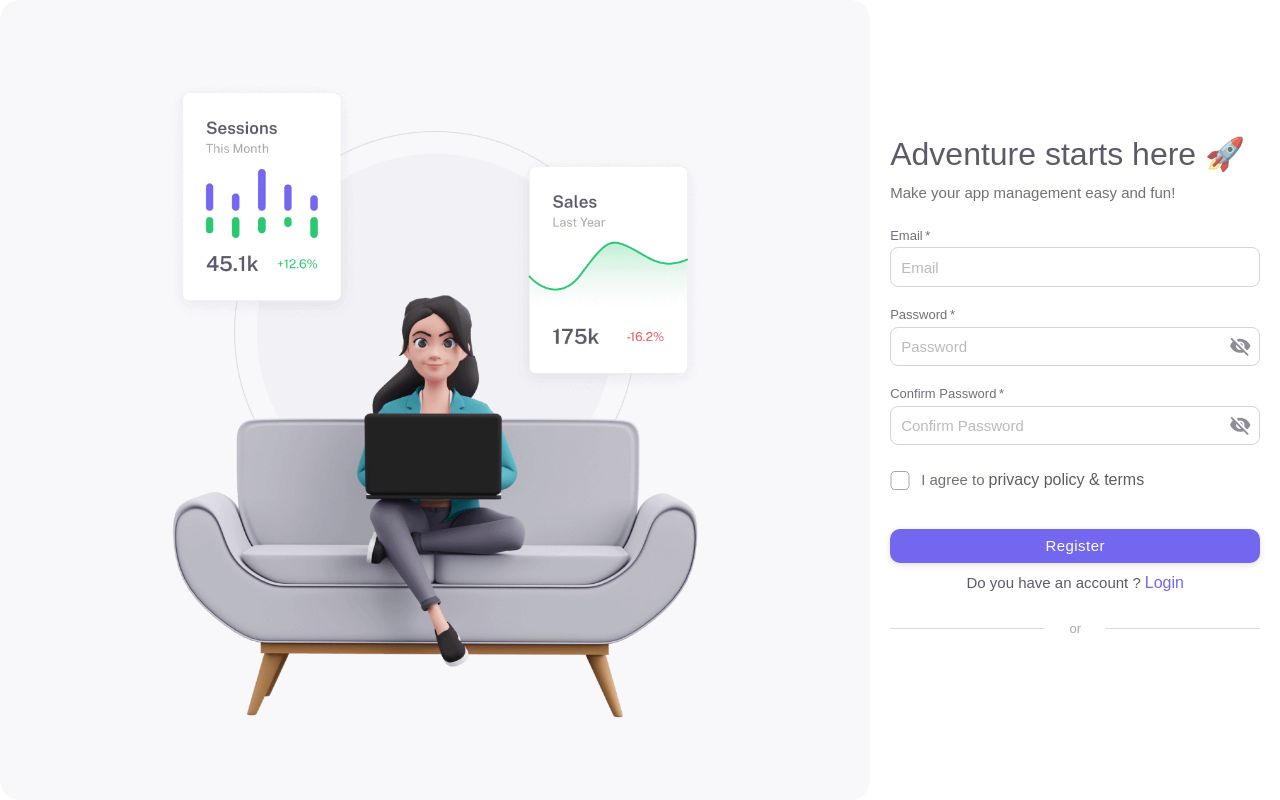
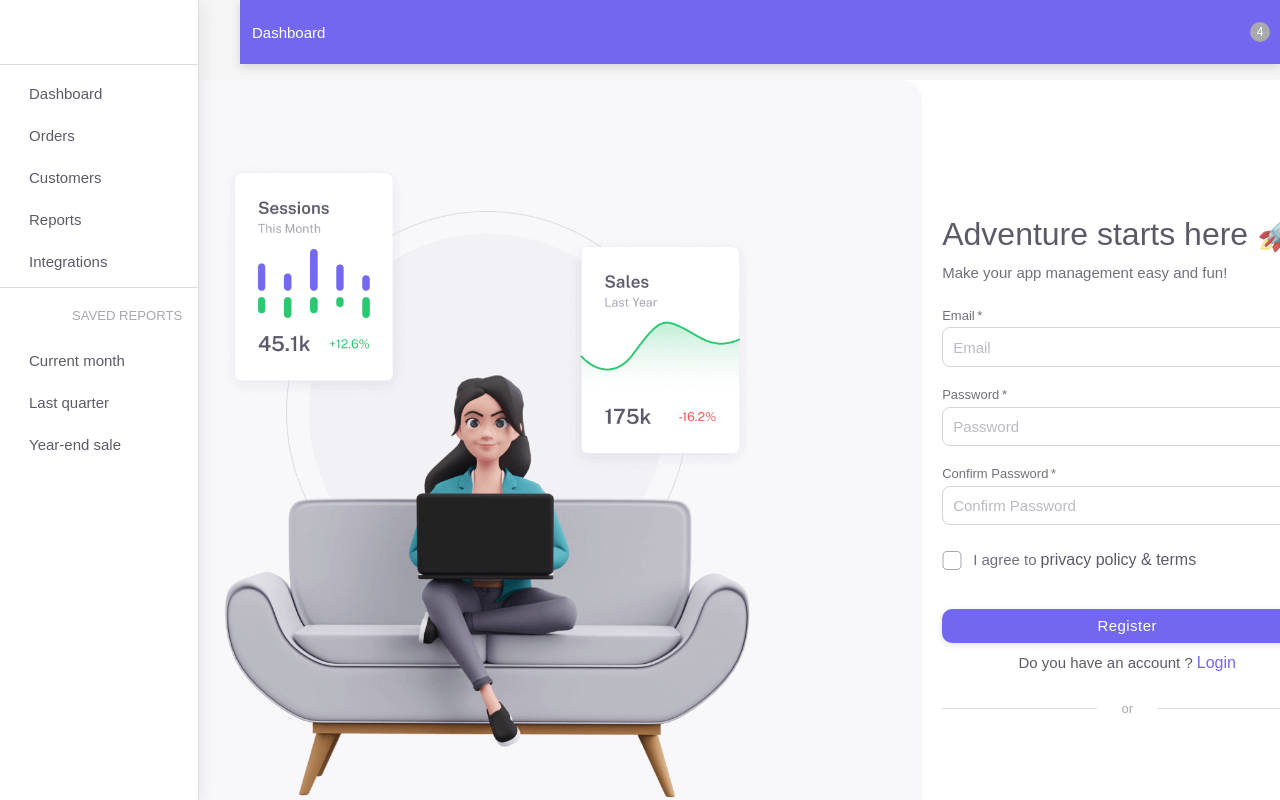
Before and after one commit to ngntu10/OptiMart-Client, a Next.js app: page /register in a window 1280 px wide. Built offline with nearby package versions, Linux system fonts and the light colour scheme; some icons are missing.

Commit message:
feat: update vertical layout & horizontal layout

```diff
--- a/src/components/text-field/index.tsx
+++ b/src/components/text-field/index.tsx
@@ -61,6 +61,9 @@ const TextFieldStyle = styled(TextField)<TextFieldProps>(({ theme }) => {
       '&.Mui-disabled': {
         backgroundColor: `${theme.palette.action.selected} !important`
       },
+      '&. MuiInputBase-inputAdornedEnd': {
+        borderRadius: 8
+      },
       '& .MuiInputAdornment-root': {
         marginTop: '0 !important'
       },
--- a/src/contexts/AuthContext.tsx
+++ b/src/contexts/AuthContext.tsx
@@ -81,13 +81,13 @@ const AuthProvider = ({ children }: Props) => {
           ? window.localStorage.setItem(authConfig.storageTokenKeyName, response.data.accessToken)
           : null
         const returnUrl = router.query.returnUrl
-        console.log( { response })
+        console.log(response)
         // setUser({ ...response.data.userData })
         params.rememberMe ? window.localStorage.setItem('userData', JSON.stringify(response.data.userData)) : null
 
-        const redirectURL = returnUrl != '/' ? returnUrl : '/'
-        console.log(1);
-        console.log(redirectURL);
+        const redirectURL = returnUrl && returnUrl != '/' ? returnUrl : '/'
+        console.log(1)
+        console.log(redirectURL)
         router.replace(redirectURL as string)
       })
 
--- a/src/pages/_app.tsx
+++ b/src/pages/_app.tsx
@@ -36,6 +36,7 @@ import AclGuard from 'src/components/auth/AclGuard'
 import ReactHotToast from 'src/components/react-hot-toast'
 import { useSettings } from 'src/hooks/useSettings'
 import ThemeComponent from 'src/theme/ThemeComponent'
+import UserLayout from 'src/views/layouts/UserLayout'
 
 type ExtendedAppProps = AppProps & {
   Component: NextPage
@@ -77,7 +78,7 @@ export default function App(props: ExtendedAppProps) {
   const { settings } = useSettings()
 
   // Variables
-  const getLayout = Component.getLayout ?? (page => <>{page}</>)
+  const getLayout = Component.getLayout ?? (page => <UserLayout>{page}</UserLayout>)
 
   const setConfig = Component.setConfig ?? undefined
 
--- a/src/pages/login.tsx
+++ b/src/pages/login.tsx
@@ -3,7 +3,7 @@
 import Head from 'next/head'
 import { NextPage } from 'next'
 import CustomTextField from 'src/components/text-field'
-import LoginPage from 'src/views/pages/login/login'
+import LoginPage from 'src/views/pages/login/index'
 
 type Tprops = {}
 
--- a/src/theme/ThemeOptions.ts
+++ b/src/theme/ThemeOptions.ts
@@ -3,7 +3,7 @@ import { deepmerge } from '@mui/utils'
 import { PaletteMode, ThemeOptions } from '@mui/material'
 
 // ** User Theme Options
-import UserThemeOptions from 'src/layouts/UserThemeOptions'
+import UserThemeOptions from 'src/views/layouts/UserThemeOptions'
 
 // ** Type Import
 
--- /dev/null
+++ b/src/views/layouts/HorizontalLayout.tsx
@@ -0,0 +1,80 @@
+/* eslint-disable @typescript-eslint/no-unused-vars */
+// ** React
+import * as React from 'react'
+
+// ** Next
+import { NextPage } from 'next'
+
+// ** Mui
+import { styled } from '@mui/material/styles'
+import CssBaseline from '@mui/material/CssBaseline'
+import Box from '@mui/material/Box'
+import MuiAppBar, { AppBarProps as MuiAppBarProps } from '@mui/material/AppBar'
+import Toolbar from '@mui/material/Toolbar'
+import Typography from '@mui/material/Typography'
+import IconButton from '@mui/material/IconButton'
+import Badge from '@mui/material/Badge'
+
+const drawerWidth: number = 240
+
+interface AppBarProps extends MuiAppBarProps {
+  open?: boolean
+}
+
+type TProps = {
+    open: boolean,
+    toggleDrawer: () => void
+}
+
+const AppBar = styled(MuiAppBar, {
+  shouldForwardProp: prop => prop !== 'open'
+})<AppBarProps>(({ theme, open }) => ({
+  zIndex: theme.zIndex.drawer + 1,
+  transition: theme.transitions.create(['width', 'margin'], {
+    easing: theme.transitions.easing.sharp,
+    duration: theme.transitions.duration.leavingScreen
+  }),
+  ...(open && {
+    marginLeft: drawerWidth,
+    width: `calc(100% - ${drawerWidth}px)`,
+    transition: theme.transitions.create(['width', 'margin'], {
+      easing: theme.transitions.easing.sharp,
+      duration: theme.transitions.duration.enteringScreen
+    })
+  })
+}))
+
+const HorizontalLayout:NextPage<TProps> = ({open, toggleDrawer}) => {
+
+
+  return (
+        <AppBar position='absolute' open={open}>
+          <Toolbar
+            sx={{
+              pr: '24px' // keep right padding when drawer closed
+            }}
+          >
+            <IconButton
+              edge='start'
+              color='inherit'
+              aria-label='open drawer'
+              onClick={toggleDrawer}
+              sx={{
+                marginRight: '36px',
+                ...(open && { display: 'none' })
+              }}
+            >
+            </IconButton>
+            <Typography component='h1' variant='h6' color='inherit' noWrap sx={{ flexGrow: 1 }}>
+              Dashboard
+            </Typography>
+            <IconButton color='inherit'>
+              <Badge badgeContent={4} color='secondary'>
+              </Badge>
+            </IconButton>
+          </Toolbar>
+        </AppBar>
+  )
+}
+
+export default HorizontalLayout
--- /dev/null
+++ b/src/views/layouts/UserLayout.tsx
@@ -0,0 +1,88 @@
+/* eslint-disable @typescript-eslint/no-unused-vars */
+// ** React
+import * as React from 'react'
+
+// ** Next
+import { NextPage } from 'next'
+
+// ** Mui
+import { styled } from '@mui/material/styles'
+import CssBaseline from '@mui/material/CssBaseline'
+import MuiDrawer from '@mui/material/Drawer'
+import Box from '@mui/material/Box'
+import MuiAppBar, { AppBarProps as MuiAppBarProps } from '@mui/material/AppBar'
+import Toolbar from '@mui/material/Toolbar'
+import Container from '@mui/material/Container'
+
+// ** Layouts
+import { mainListItems, secondaryListItems } from './listitem'
+import HorizontalLayout from './HorizontalLayout'
+import VerticalLayout from './VerticalLayout'
+
+const drawerWidth: number = 240
+
+interface AppBarProps extends MuiAppBarProps {
+  open?: boolean
+}
+
+type TProps = {
+  children: React.ReactNode
+}
+
+const Drawer = styled(MuiDrawer, { shouldForwardProp: prop => prop !== 'open' })(({ theme, open }) => ({
+  '& .MuiDrawer-paper': {
+    position: 'relative',
+    whiteSpace: 'nowrap',
+    width: drawerWidth,
+    transition: theme.transitions.create('width', {
+      easing: theme.transitions.easing.sharp,
+      duration: theme.transitions.duration.enteringScreen
+    }),
+    boxSizing: 'border-box',
+    ...(!open && {
+      overflowX: 'hidden',
+      transition: theme.transitions.create('width', {
+        easing: theme.transitions.easing.sharp,
+        duration: theme.transitions.duration.leavingScreen
+      }),
+      width: theme.spacing(7),
+      [theme.breakpoints.up('sm')]: {
+        width: theme.spacing(9)
+      }
+    })
+  }
+}))
+
+// TODO remove, this demo shouldn't need to reset the theme.
+
+const UserLayout: NextPage<TProps> = ({ children }) => {
+  const [open, setOpen] = React.useState(true)
+  const toggleDrawer = () => {
+    setOpen(!open)
+  }
+
+  return (
+    <Box sx={{ display: 'flex' }}>
+      <CssBaseline />
+      <VerticalLayout toggleDrawer={toggleDrawer} open={open} />
+      <HorizontalLayout toggleDrawer={toggleDrawer} open={open} />
+      <Box
+        component='main'
+        sx={{
+          backgroundColor: theme =>
+            theme.palette.mode === 'light' ? theme.palette.grey[100] : theme.palette.grey[900],
+          flexGrow: 1,
+          height: '100vh',
+          overflow: 'auto'
+        }}
+      >
+        <Toolbar />
+        <Container maxWidth='lg' sx={{ mt: 4, mb: 4 }}>
+          {children}
+        </Container>
+      </Box>
+    </Box>
+  )
+}
+
+export default UserLayout
--- /dev/null
+++ b/src/views/layouts/VerticalLayout.tsx
@@ -0,0 +1,46 @@
+/* eslint-disable @typescript-eslint/no-unused-vars */
+// ** React
+import * as React from 'react'
+
+// ** Next
+import { NextPage } from 'next'
+
+// ** Mui
+import Toolbar from '@mui/material/Toolbar'
+import IconButton from '@mui/material/IconButton'
+import { mainListItems, secondaryListItems } from './listitem'
+import { Divider, Drawer } from '@mui/material'
+import { List } from '@mui/material'
+
+const drawerWidth: number = 240
+
+type TProps = {
+  open: boolean
+  toggleDrawer: () => void
+}
+
+
+const VerticalLayout: NextPage<TProps> = ({ open, toggleDrawer }) => {
+  return (
+    <Drawer variant='permanent' open={open}>
+        <Toolbar
+          sx={{
+            display: 'flex',
+            alignItems: 'center',
+            justifyContent: 'flex-end',
+            px: [1]
+          }}
+        >
+          <IconButton onClick={toggleDrawer}>{/* <ChevronLeftIcon /> */}</IconButton>
+        </Toolbar>
+        <Divider />
+        <List component='nav'>
+          {mainListItems}
+          <Divider sx={{ my: 1 }} />
+          {secondaryListItems}
+        </List>
+      </Drawer>
+  )
+}
+
+export default VerticalLayout
--- /dev/null
+++ b/src/views/layouts/listitem.tsx
@@ -0,0 +1,73 @@
+import * as React from 'react';
+import ListItemButton from '@mui/material/ListItemButton';
+import ListItemIcon from '@mui/material/ListItemIcon';
+import ListItemText from '@mui/material/ListItemText';
+import ListSubheader from '@mui/material/ListSubheader';
+
+// import DashboardIcon from '@mui/icons-material/Dashboard';
+// import ShoppingCartIcon from '@mui/icons-material/ShoppingCart';
+// import PeopleIcon from '@mui/icons-material/People';
+// import BarChartIcon from '@mui/icons-material/BarChart';
+// import LayersIcon from '@mui/icons-material/Layers';
+// import AssignmentIcon from '@mui/icons-material/Assignment';
+
+export const mainListItems = (
+  <React.Fragment>
+    <ListItemButton>
+      <ListItemIcon>
+        {/* <DashboardIcon /> */}
+      </ListItemIcon>
+      <ListItemText primary="Dashboard" />
+    </ListItemButton>
+    <ListItemButton>
+      <ListItemIcon>
+        {/* <ShoppingCartIcon /> */}
+      </ListItemIcon>
+      <ListItemText primary="Orders" />
+    </ListItemButton>
+    <ListItemButton>
+      <ListItemIcon>
+        {/* <PeopleIcon /> */}
+      </ListItemIcon>
+      <ListItemText primary="Customers" />
+    </ListItemButton>
+    <ListItemButton>
+      <ListItemIcon>
+        {/* <BarChartIcon /> */}
+      </ListItemIcon>
+      <ListItemText primary="Reports" />
+    </ListItemButton>
+    <ListItemButton>
+      <ListItemIcon>
+        {/* <LayersIcon /> */}
+      </ListItemIcon>
+      <ListItemText primary="Integrations" />
+    </ListItemButton>
+  </React.Fragment>
+);
+
+export const secondaryListItems = (
+  <React.Fragment>
+    <ListSubheader component="div" inset>
+      Saved reports
+    </ListSubheader>
+    <ListItemButton>
+      <ListItemIcon>
+        {/* <AssignmentIcon /> */}
+      </ListItemIcon>
+      <ListItemText primary="Current month" />
+    </ListItemButton>
+    <ListItemButton>
+      <ListItemIcon>
+        {/* <AssignmentIcon /> */}
+      </ListItemIcon>
+      <ListItemText primary="Last quarter" />
+    </ListItemButton>
+    <ListItemButton>
+      <ListItemIcon>
+        {/* <AssignmentIcon /> */}
+      </ListItemIcon>
+      <ListItemText primary="Year-end sale" />
+    </ListItemButton>
+  </React.Fragment>
+);
```
Also changed, not shown: src/views/layouts/UserThemeOptions.ts (renamed from src/layouts/UserThemeOptions.ts), src/views/pages/login/index.tsx (renamed from src/views/pages/login/login.tsx).
